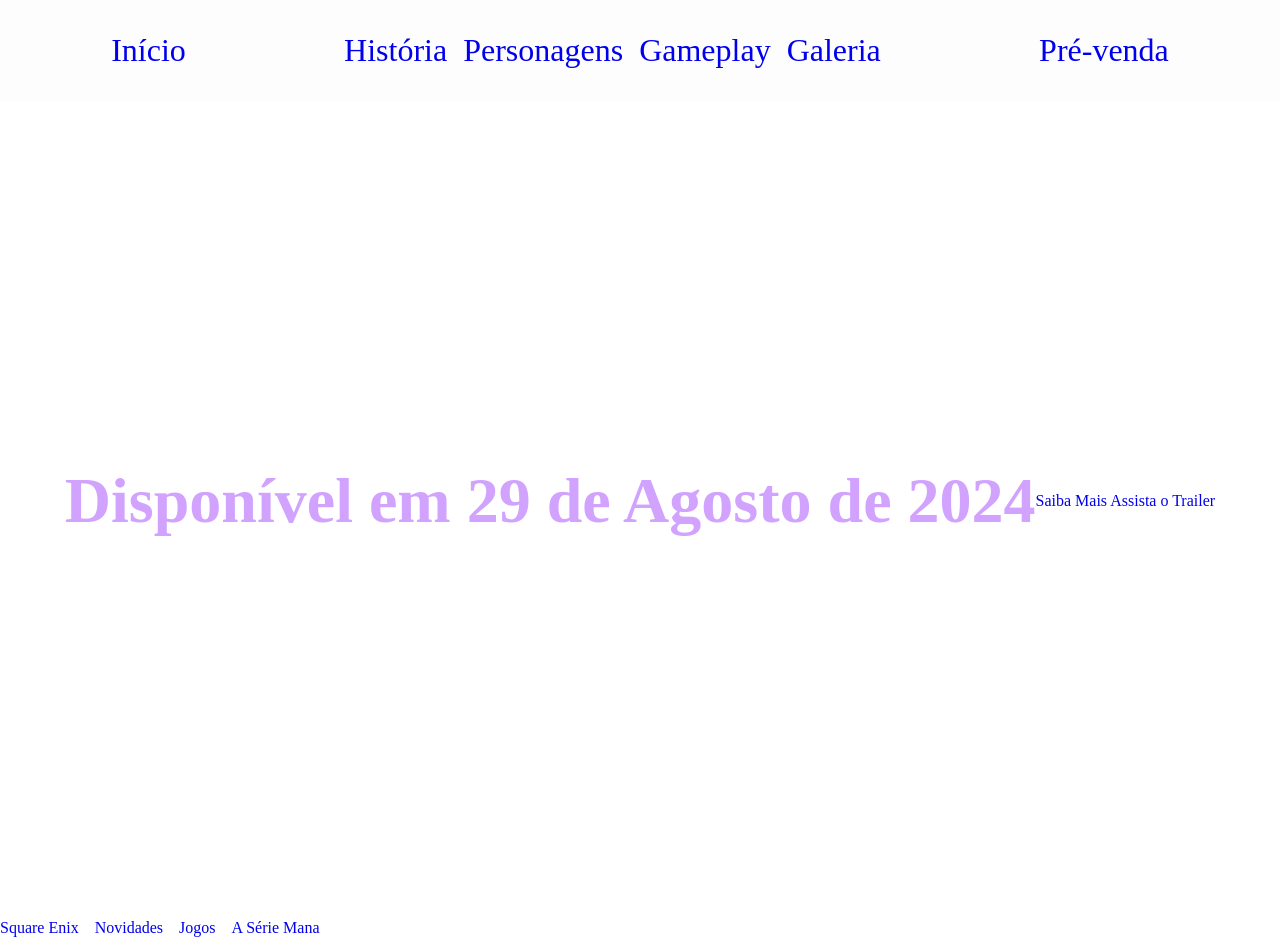
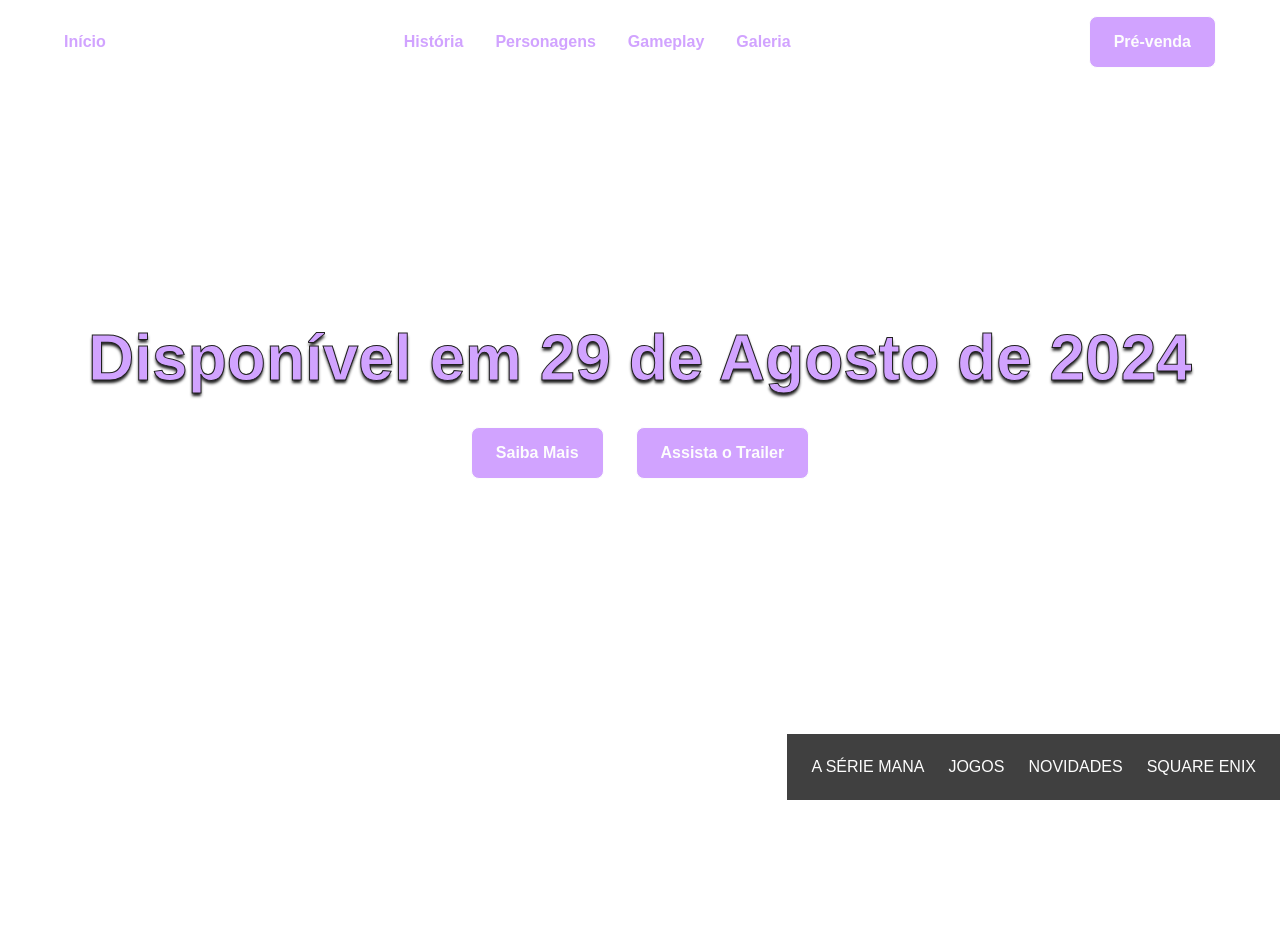
Before and after one commit to maiazip/Visions-Of-Mana, a plain HTML site: page index.html in a window 1280 px wide. After the commit the page ends 888 px from the top, so only its background shows below. Drawn offline with Linux system fonts and the light colour scheme.

Commit message:
Added CSS

```diff
--- a/index.css
+++ b/index.css
@@ -6,39 +6,102 @@
 }
 
 :root {
+    --color-black: #202020;
     --color--primary: #FDFDFD;
     --color--secondary: #d1a3ff;
+    font-family: Arial, Helvetica, sans-serif;
 }
 
 
 header {
-    background-color: var(--color--primary);
+    background-color: rgba(255, 255, 255, 0.75);
     color: var(--color--secondary);
-    font-size: 2rem;
     display: flex;
     flex-direction: row;
     align-items: center;
-    justify-content: space-around;
-    padding: 2rem;
+    justify-content: space-between;
+    position: sticky;
+    top: 0;
+    z-index: 999;
+    padding: 1rem 4rem;
 }
 
-nav {
+header>nav {
     display: flex;
-    gap: 1rem;
+    align-items: center;
+    justify-content: center;
+    gap: 2rem;
+}
+
+header a {
+    font-weight: bold;
+    color: var(--color--secondary);
+    font-size: 100;
+}
+
+
+.bg-img {
+    width: 100%;
+    min-height: 100vh;
+    object-fit: cover;
+}
+
+.call-to-action {
+    display: flex;
+    flex-direction: row;
+    gap: 2rem;
+}
+
+
+.call-to-action a {
+    background-color: var(--color--secondary);
+    color: var(--color--primary);
+    border: 1px solid var(--color--primary);
+    font-weight: bold;
+    padding: 1rem 1.5rem;
+    border-radius: .5rem;
 }
 
 main {
+    display: flex;
+    flex-direction: column;
+    align-items: center;
+    justify-content: center;
     min-height: 100vh;
-    background: url(/bg.jpg) no-repeat;
-    background-size: cover;
-    display: flex;
-    align-items:center;
-    justify-content:center;
+    min-width: 100%;
+    gap: 2rem;
+    position: absolute;
+    top: 0;
 }
 
 main h2 {
     font-size: 4rem;
     color: var(--color--secondary);
-    text-shadow: 1px 1px 1px 1px solid red;
+    text-align: center;
+    text-shadow: 0px 3px 3px var(--color-black);
+    -webkit-text-stroke: 1px var(--color-black);
+}
 
-}
+footer {
+    background-color: rgba(0, 0, 0, 0.75);
+    padding: 1.5rem;
+    position: fixed;
+    right: 0;
+    bottom: 0;
+  }
+
+  footer > nav {
+    display: flex;
+    flex-direction: row-reverse;
+    gap: 1.5rem;
+  }
+
+  footer a {
+    color: var(--color--primary);
+    text-decoration: none;
+    text-transform: uppercase;
+  }
+
+  footer a:hover {
+    text-decoration: underline;
+  }
--- a/index.html
+++ b/index.html
@@ -30,7 +30,7 @@
     </div>
   </main>
 
-  <img class="bg-img" src="images/background.jpg" alt="">
+  <img class="bg-img" src="bg.jpg" alt="">
 
 
   <footer>
```
